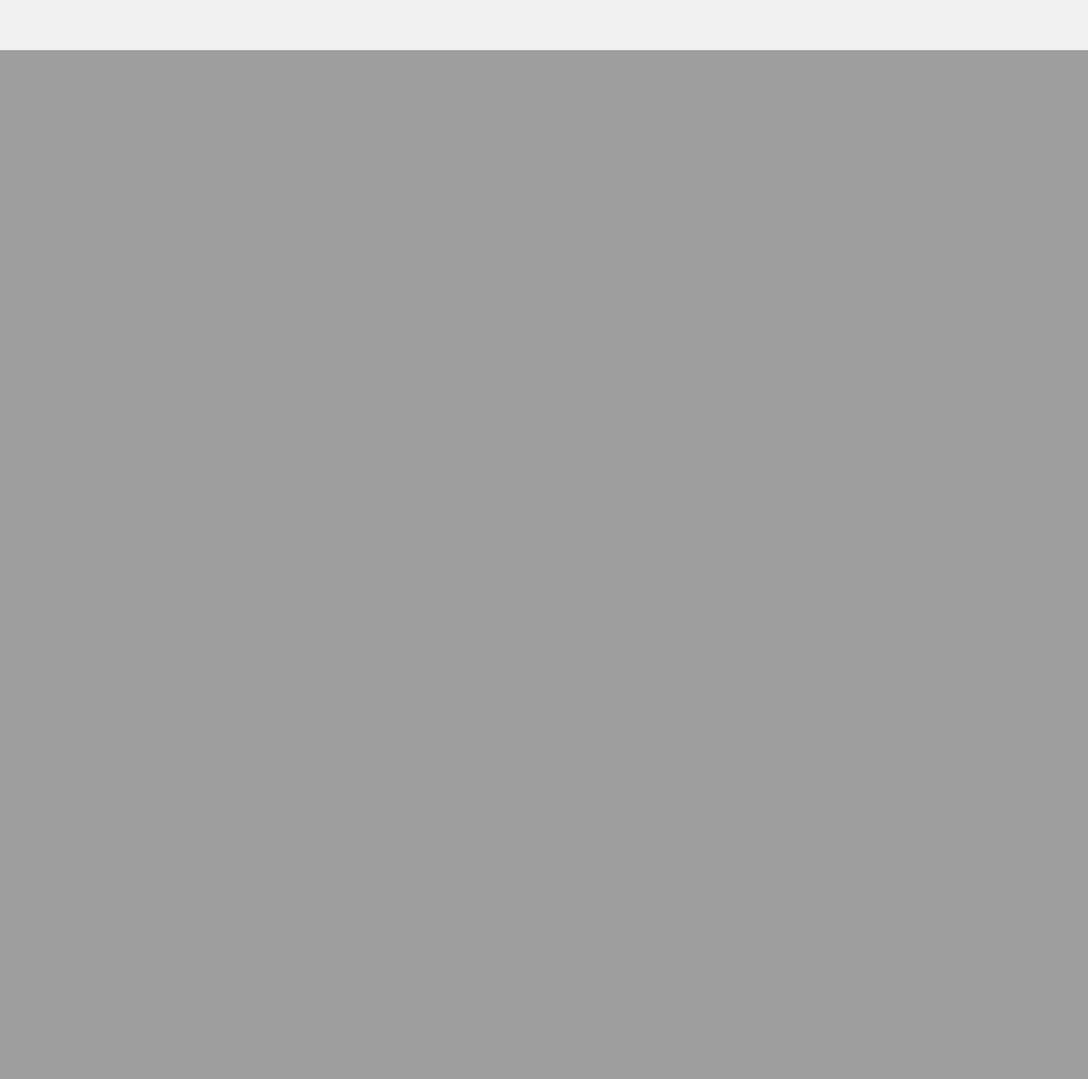
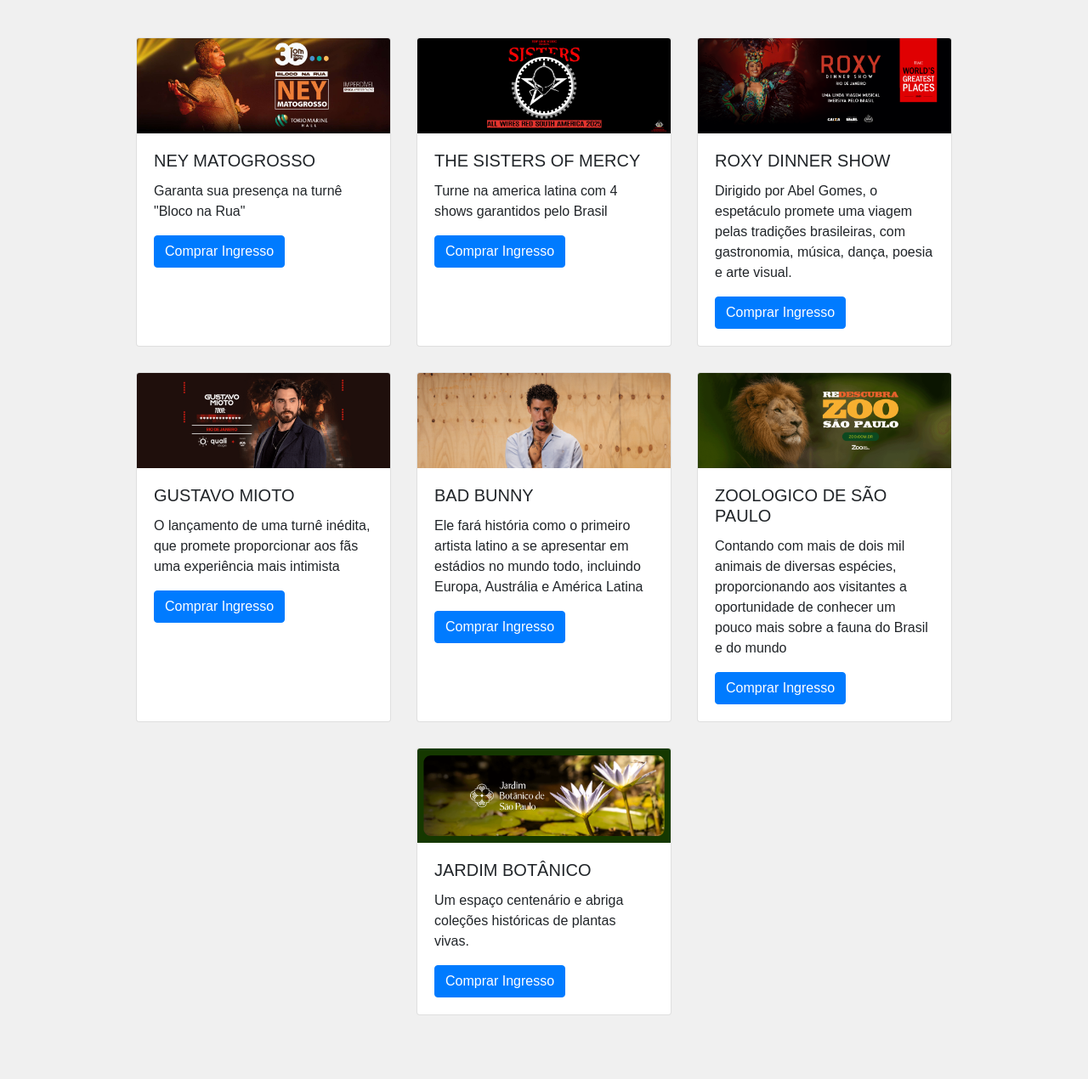
Before and after one commit to melissabvieira/Eventos, a PHP site: page /home.php in a window 1280 px wide. Shown: the part 881-2151 px from the top of the page at 85% size. Before the commit the page ends 940 px from the top, so only its background shows below. Run offline with PHP 8.4, Linux system fonts and the light colour scheme.

Commit message:
Alteração da home

```diff
--- a/home.php
+++ b/home.php
@@ -8,11 +8,9 @@
   <meta name="viewport" content="width=device-width, initial-scale=1.0" />
   <title>Compre Ingressos para Eventos | TICKETMAIS</title>
 
-
   <meta name="description" content="Compre ingressos para eventos incríveis no TICKETMAIS. Shows, esportes e mais." />
   <meta name="keywords" content="TICKETMAIS, eventos, ingressos, shows, esportes, cultura" />
   <meta name="author" content="TICKETMAIS" />
-
 
   <link rel="stylesheet" href="https://stackpath.bootstrapcdn.com/bootstrap/4.1.3/css/bootstrap.min.css" />
 
@@ -80,6 +78,18 @@
       object-fit: cover;
     }
 
+    .card-container {
+      display: flex;
+      flex-wrap: wrap;
+      justify-content: center;
+      margin-top: 30px;
+      padding: 0 20px;
+    }
+
+    .event-card {
+      width: 300px;
+      margin: 15px;
+    }
   </style>
 </head>
 <body>
@@ -91,8 +101,6 @@
       <a href="meuseventos.php"><div>Meus eventos</div></a>
       <a href="meusingressos.php"><div>Meus ingressos</div></a>
       <a href="criareventos.php"><div>Criar eventos</div></a>
-
-    </div>
     </div>
   </header>
 
@@ -105,25 +113,25 @@
     </ol>
     <div class="carousel-inner">
       <div class="carousel-item active">
-        <img class="d-block w-100" src="../imagens/superliga.jpeg" alt="Slide 1">
+        <img class="d-block w-100" src="classes/imagens/dualipa.jpeg" alt="Show Dua Lipa">
       </div>
       <div class="carousel-item">
-        <img class="d-block w-100" src="../imagens/linkinpark.jpeg" alt="Slide 2">
+        <img class="d-block w-100" src="classes/imagens/linkinpark.jpeg" alt="Show Linkin Park">
       </div>
       <div class="carousel-item">
-        <img class="d-block w-100" src="../imagens/dualipa.jpeg" alt="Slide 3">
+        <img class="d-block w-100" src="classes/imagens/lagum.jpeg" alt="Show Lagum">
       </div>
       <div class="carousel-item">
-        <img class="d-block w-100" src="../imagens/bsb.jpeg" alt="Slide 4">
+        <img class="d-block w-100" src="classes/imagens/NBA.jpeg" alt="NBA">
       </div>
       <div class="carousel-item">
-        <img class="d-block w-100" src="../imagens/katyperry.jpeg" alt="Slide 4">
+        <img class="d-block w-100" src="classes/imagens/roupanova.jpeg" alt="Show Roupa nova">
       </div>
       <div class="carousel-item">
-        <img class="d-block w-100" src="../imagens/evento.jpeg" alt="Slide 4">
+        <img class="d-block w-100" src="classes/imagens/hellokitty.jpeg" alt="Hello Kitty">
       </div>
       <div class="carousel-item">
-        <img class="d-block w-100" src="../imagens/carnaval.jpeg" alt="Slide 4">
+        <img class="d-block w-100" src="classes/imagens/napoleao.jpeg" alt="Experiencia">
       </div>
     </div>
     <a class="carousel-control-prev" href="#carouselExampleIndicators" role="button" data-slide="prev">
@@ -136,10 +144,74 @@
     </a>
   </div>
 
+  <div class="card-container">
+    <div class="card event-card">
+      <img class="card-img-top" src="classes/imagens/ney.jpeg" alt="Ney Matogrosso">
+      <div class="card-body">
+        <h5 class="card-title">NEY MATOGROSSO</h5>
+        <p class="card-text">Garanta sua presença na turnê "Bloco na Rua"</p>
+        <a href="#" class="btn btn-primary">Comprar Ingresso</a>
+      </div>
+    </div>
+
+    <div class="card event-card">
+      <img class="card-img-top" src="classes/imagens/sisters.jpeg" alt="The Sisters of Mercy">
+      <div class="card-body">
+        <h5 class="card-title">THE SISTERS OF MERCY</h5>
+        <p class="card-text">Turne na america latina com 4 shows garantidos pelo Brasil</p>
+        <a href="#" class="btn btn-primary">Comprar Ingresso</a>
+      </div>
+    </div>
+
+    <div class="card event-card">
+      <img class="card-img-top" src="classes/imagens/roxy.jpeg" alt="Roxy">
+      <div class="card-body">
+        <h5 class="card-title">ROXY DINNER SHOW</h5>
+        <p class="card-text">Dirigido por Abel Gomes, o espetáculo promete uma viagem pelas tradições brasileiras, com gastronomia, música, dança, poesia e arte visual.</p>
+        <a href="#" class="btn btn-primary">Comprar Ingresso</a>
+      </div>
+    </div>
+
+    <div class="card event-card">
+      <img class="card-img-top" src="classes/imagens/gustavo.jpeg" alt="Gustavo Mioto">
+      <div class="card-body">
+        <h5 class="card-title">GUSTAVO MIOTO</h5>
+        <p class="card-text">O lançamento de uma turnê inédita, que promete proporcionar aos fãs uma experiência mais intimista</p>
+        <a href="#" class="btn btn-primary">Comprar Ingresso</a>
+      </div>
+    </div>
+
+    <div class="card event-card">
+      <img class="card-img-top" src="classes/imagens/bb.jpeg" alt="Bad Bunny">
+      <div class="card-body">
+        <h5 class="card-title">BAD BUNNY</h5>
+        <p class="card-text">Ele fará história como o primeiro artista latino a se apresentar em estádios no mundo todo, incluindo Europa, Austrália e América Latina</p>
+        <a href="#" class="btn btn-primary">Comprar Ingresso</a>
+      </div>
+    </div>
+
+    <div class="card event-card">
+      <img class="card-img-top" src="classes/imagens/zoo.jpeg" alt="Zoologico de São Paulo">
+      <div class="card-body">
+        <h5 class="card-title">ZOOLOGICO DE SÃO PAULO</h5>
+        <p class="card-text">Contando com mais de dois mil animais de diversas espécies, proporcionando aos visitantes a oportunidade de conhecer um pouco mais sobre a fauna do Brasil e do mundo</p>
+        <a href="#" class="btn btn-primary">Comprar Ingresso</a>
+      </div>
+    </div>
+
+    <div class="card event-card">
+      <img class="card-img-top" src="classes/imagens/jardim.jpeg" alt="Jardim">
+      <div class="card-body">
+        <h5 class="card-title">JARDIM BOTÂNICO</h5>
+        <p class="card-text">Um espaço centenário e abriga coleções históricas de plantas vivas.</p>
+        <a href="#" class="btn btn-primary">Comprar Ingresso</a>
+      </div>
+    </div>
+  </div>
+
   <footer>
     <p>&copy; 2025 - TICKETMAIS</p>
   </footer>
-
 
   <script src="https://code.jquery.com/jquery-3.3.1.slim.min.js"></script>
   <script src="https://cdnjs.cloudflare.com/ajax/libs/popper.js/1.14.3/umd/popper.min.js"></script>
```
Also changed, not shown: classes/imagens/NBA.jpeg (added), classes/imagens/bb.jpeg (added), classes/imagens/dualipa.jpeg (added), classes/imagens/gustavo.jpeg (added), classes/imagens/hellokitty.jpeg (added), classes/imagens/jardim.jpeg (added), classes/imagens/lagum.jpeg (added), classes/imagens/linkinpark.jpeg (added), classes/imagens/napoleao.jpeg (added), classes/imagens/ney.jpeg (added), classes/imagens/roupanova.jpeg (added), classes/imagens/roxy.jpeg (added), classes/imagens/sisters.jpeg (added), classes/imagens/zoo.jpeg (added). Lines whose indentation alone changed are shown as unchanged.
